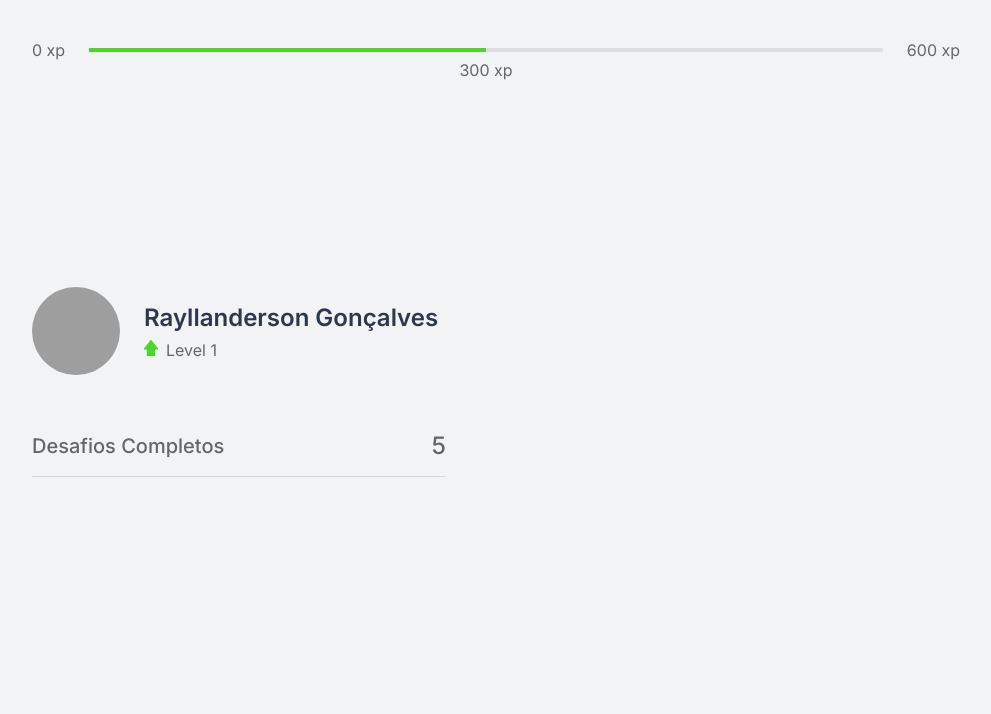
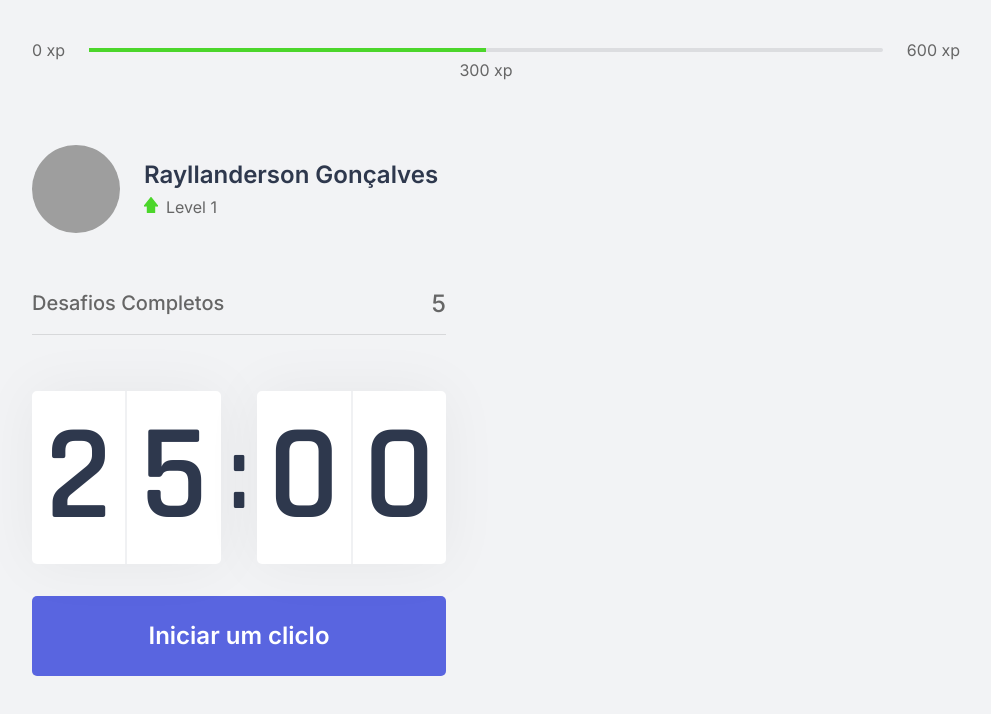
Before and after one commit to Rayllanderson/nlw-4, a Next.js app: page / in a window 1280 px wide. Shown: the top 714 px of the page, without its empty margins (144-1135 px from the left). Built offline with nearby package versions, Linux system fonts and the light colour scheme; grey boxes are pictures that could not be loaded.

Commit message:
Component Countdown

```diff
--- /dev/null
+++ b/src/components/Countdown.tsx
@@ -0,0 +1,21 @@
+import styles from '../styles/components/Countdown.module.css'
+
+export function Countdown(){
+  return (
+    <div>
+      <div className={styles.countdownContainer}>
+        <div>
+          <span>2</span>
+          <span>5</span>
+        </div>
+        <span>:</span>
+        <div>
+          <span>0</span>
+          <span>0</span>
+        </div>
+      </div>
+
+      <button type="button" className={styles.countdownBtn}> Iniciar um cliclo</button>
+    </div>
+  )
+}
--- a/src/pages/_document.tsx
+++ b/src/pages/_document.tsx
@@ -7,6 +7,7 @@
         <Head>
           <link rel="preconnect" href="https://fonts.gstatic.com" />
           <link href="https://fonts.googleapis.com/css2?family=Inter:wght@400;500;600&family=Rajdhani:wght@600&display=swap" rel="stylesheet" />
+          <link rel="shortcut icon" href="favicon.png" type="image/png"/>
         </Head>
         <body>
           <Main />
--- a/src/pages/index.tsx
+++ b/src/pages/index.tsx
@@ -1,17 +1,24 @@
 import { CompletedChallenges } from "../components/CompletedChallenges";
+import { Countdown } from "../components/Countdown";
 import { ExperienceBar } from "../components/ExperienceBar";
 import { Profile } from "../components/Profile";
 import styles from '../styles/pages/Home.module.css';
+import Head from 'next/head'
 
 export default function Home() {
   return (
     <div className={styles.container}>
+      <Head>
+        <title>Início | move.it</title>
+      </Head>
+
       <ExperienceBar/>
 
       <section>
         <div>
           <Profile/>
           <CompletedChallenges/>
+          <Countdown/>
         </div>
 
         <div></div>
--- /dev/null
+++ b/src/styles/components/Countdown.module.css
@@ -0,0 +1,56 @@
+.countdownContainer {
+    display: flex;
+    align-items: center;
+    font-family: Rajdhani;
+    font-weight: 600;
+    color: var(--title);
+}
+
+.countdownContainer>div {
+    flex: 1;
+    display: flex;
+    align-items: center;
+    justify-content: space-evenly;
+    background-color: var(--white);
+    box-shadow: 0 0 60px rgba(0, 0, 0, 0.05);
+    border-radius: 5px;
+    font-size: 8.5rem;
+    text-align: center;
+}
+
+.countdownContainer>div span {
+    flex: 1;
+}
+
+.countdownContainer>div span:first-child {
+    border-right: 1px solid #f0f1f3;
+}
+
+.countdownContainer>div span:last-child {
+    border-left: 1px solid #f0f1f3;
+}
+
+.countdownContainer>span {
+    font-size: 6.5rem;
+    margin: 0 0.5rem
+}
+
+.countdownBtn {
+    width: 100%;
+    height: 5rem;
+    margin-top: 2rem;
+    display: flex;
+    align-items: center;
+    justify-content: center;
+    border: 0;
+    border-radius: 5px;
+    background: var(--blue);
+    color: var(--white);
+    font-size: 1.5rem;
+    font-weight: 600;
+    transition: background-color 0.2s;
+}
+
+.countdownBtn:hover{
+  background: var(--blue-dark);
+}
```
